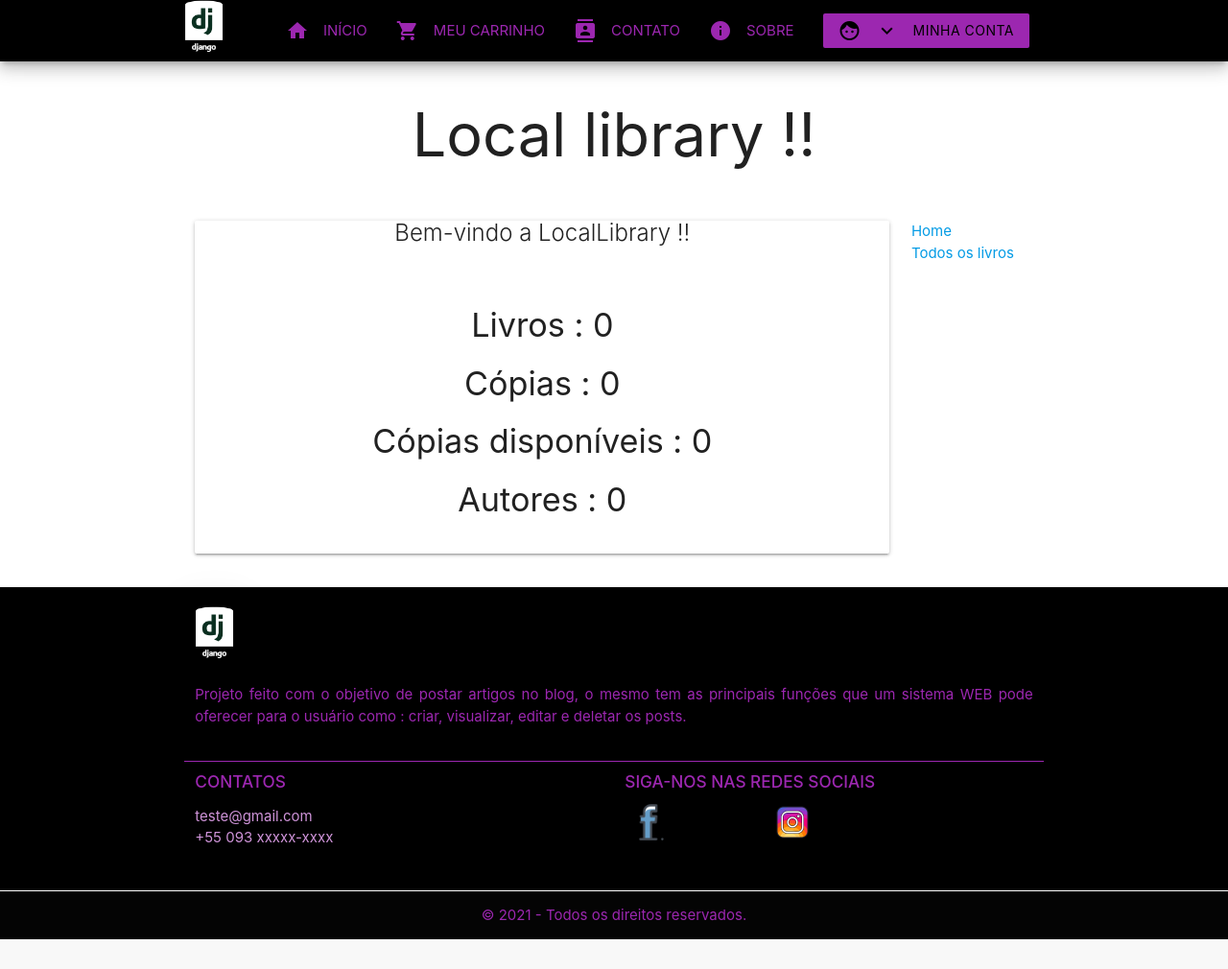
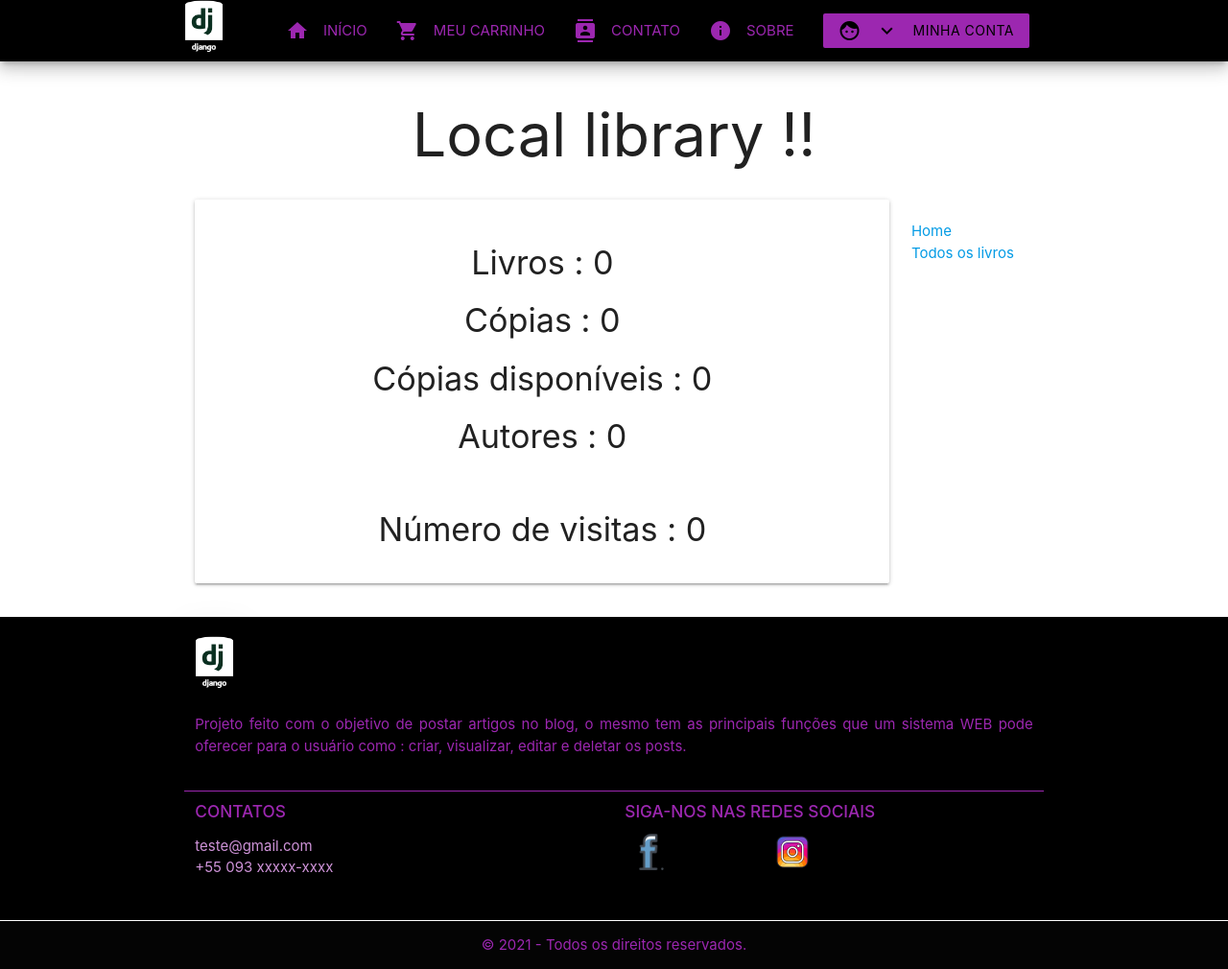
Before and after one commit to karlosruan07/locallibrary, a Django app: page /catalog/ in a window 1280 px wide. Shown: the whole page at 96% size. Before the commit the page ends 979 px from the top, so only its background shows below. Run offline with Django 3.2, Linux system fonts and the light colour scheme; data that the repository does not hold is empty.

Commit message:
fazendo as secoes

```diff
--- a/catalog/templates/catalog/index.html
+++ b/catalog/templates/catalog/index.html
@@ -6,12 +6,14 @@
 
 {% block content %}
 <div class="center card">
-    <h3 class="card-title">Bem-vindo a LocalLibrary !!</h3>
     <div class="card-content">
         <h4>Livros : {{ num_book }}</h4>
         <h4>Cópias : {{ num_instance }}</h4>
         <h4>Cópias disponíveis : {{ num_instance_available }}</h4>
         <h4>Autores : {{num_author}}</h4>
+        <br>
+        <h4>Número de visitas : {{ num_visitas }}</h4>
+
     </div>
 </div>
 {% endblock %}
--- a/catalog/views.py
+++ b/catalog/views.py
@@ -14,13 +14,17 @@ def index(request):
     num_instance = Book.objects.all().count()
     num_instance_available = BookInstance.objects.filter(status__exact='m').count()
     num_author = Author.objects.all().count()
+    num_visitas = request.session.get('num_visitas', 0)
+    request.session['num_visitas'] = num_visitas + 1
 
     contexto = {
 
         "num_book" : num_book,
         "num_instance" : num_instance,
         "num_instance_available" : num_instance_available,
-        "num_author" : num_author
+        "num_author" : num_author,
+        "num_visitas" : num_visitas,
+
     }
     return render(request, 'catalog/index.html', context=contexto)
 
```
